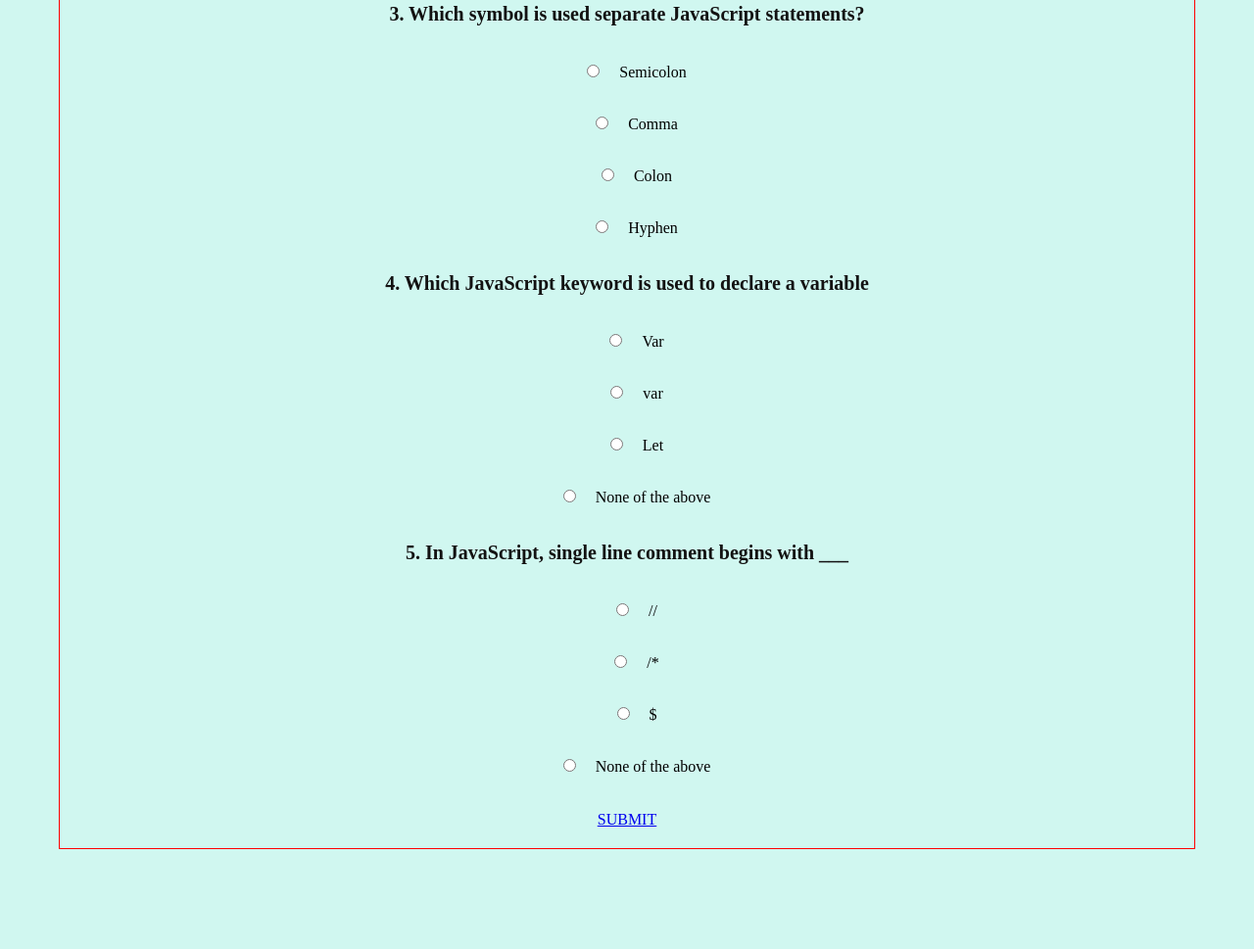
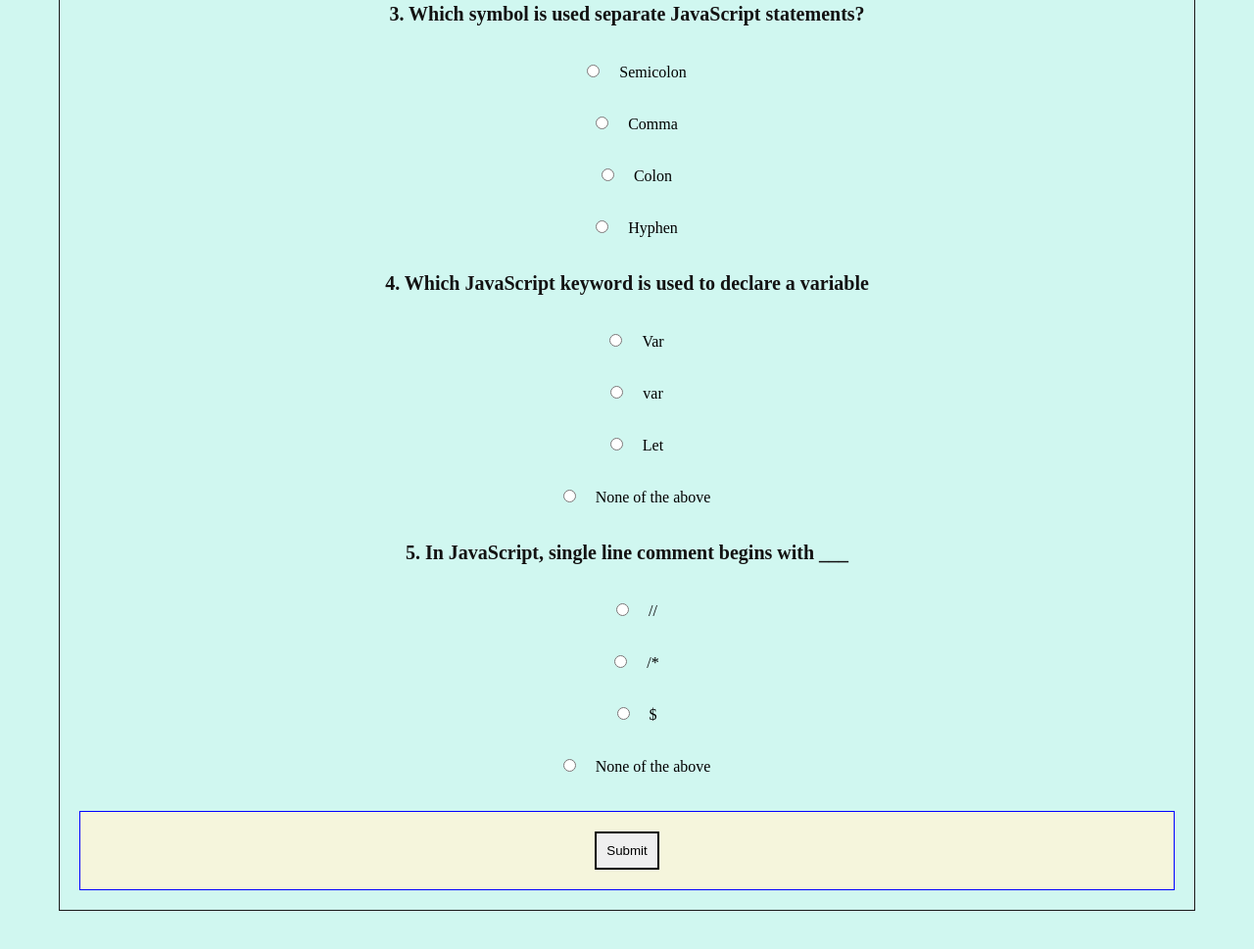
Before and after one commit to Jeptooleonida/exam-website, a plain HTML site: page index.html in a window 1280 px wide. Shown: the part 651-1620 px from the top of the page at 98% size. Before the commit the page ends 1558 px from the top, so only its background shows below. Drawn offline with Linux system fonts and the light colour scheme.

Commit message:
format the button icon

```diff
--- a/assets/css/index.css
+++ b/assets/css/index.css
@@ -9,7 +9,7 @@ body{
     background-color: rgb(208, 247, 240);
 }
 .question-area{
-    border: 1px solid red;
+    border: 1px solid rgb(26, 25, 25);
 }
 .option-container{
     box-sizing: border-box;
@@ -40,3 +40,15 @@ input{
     align-items: center;
     text-align: left;
 }
+.submit-btn{
+
+    background-color: beige;
+    border: 1px solid blue;
+}
+
+.submit-btn button{
+    color: black;
+    border: 2px solid black;
+    padding: 10px;
+
+}
--- a/index.html
+++ b/index.html
@@ -47,7 +47,8 @@
             <input type="radio" name="question5">None of the above<br>
         </div>
         <div class="submit-btn" id="submit" >
-            <a href="#" onclick="submitForm()">SUBMIT</a>
+            <button>Submit</button>
+
         </div>
     </div>
 
```
